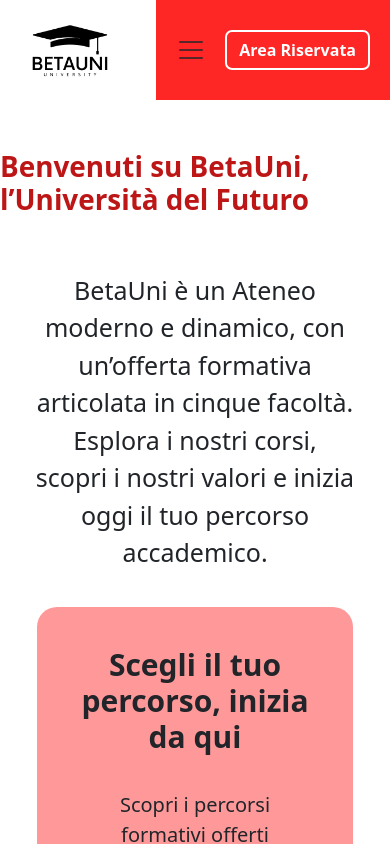
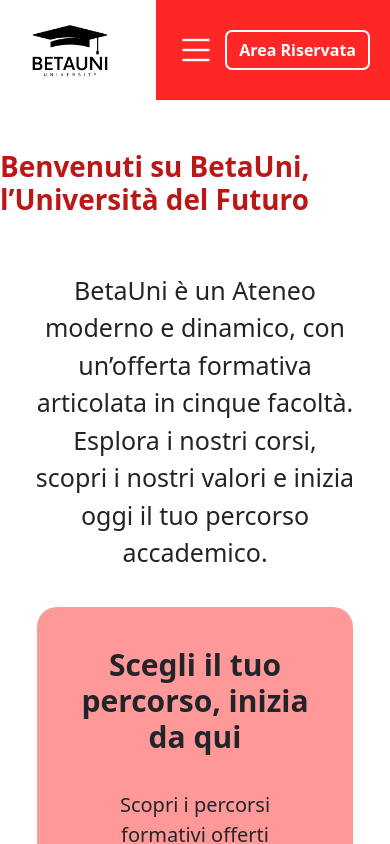
Before and after one commit to GiuliaAbate/BetaUniFE, an Angular app: page /homepage in a window 390 px wide. Shown: the top 844 px of the page. Built offline with nearby package versions, Linux system fonts and the light colour scheme.

Commit message:
hamburger menu

```diff
--- a/src/app/features/navbar/navbar.component.css
+++ b/src/app/features/navbar/navbar.component.css
@@ -91,6 +91,86 @@
   font-size: 20px;
 }
 
+/* Hamburger menu */
+@media (max-width: 991px) {
+
+  .toggler i{
+    font-size: 40px;
+  }
+
+  /* Navbar menu diventa colonna ma senza spostare user-actions */
+  .navbar-menu {
+    flex-direction: row;
+    align-items: center;
+    justify-content: space-between;
+    position: relative;
+    width: 100%;
+  }
+
+  /* Collapse: menu verticale posizionato assolutamente sotto hamburger */
+  .navbar-collapse {
+    position: absolute;
+    top: 100%;
+    left: 0;
+    right: auto;
+    background-color: var(--primary-color);
+    width: 200px;
+    border-radius: 0 0 8px 8px;
+    border: 2px solid var(--base);
+    box-shadow: 0 4px 8px rgb(0 0 0 / 0.15);
+    display: none; /* nascosto di default */
+    flex-direction: column;
+    padding: 10px 0;
+    z-index: 1050;
+  }
+
+  /* Quando il menu è aperto (collapse.show), mostra */
+  .navbar-collapse.show {
+    display: flex;
+  }
+
+  /* Voci menu verticali */
+  .navbar-nav {
+    flex-direction: column;
+    gap: 0;
+    margin: 0;
+    padding: 0;
+  }
+
+  .nav-item {
+    padding: 8px 20px;
+  }
+
+  .nav-link {
+    font-size: 18px;
+  }
+
+  /* Hover con bordo inferiore rimosso, colore di sfondo */
+  .nav-item:hover {
+    border-bottom: none;
+    background-color: var(--secondary-color);
+  }
+
+  /* Pulsanti login/profilo: fissi a destra senza spostarsi */
+  .user-actions {
+    position: static;
+    margin-left: auto;
+    display: flex;
+    gap: 10px;
+    align-items: center;
+  }
+
+  /* Hamburger button sopra gli altri elementi */
+  .navbar-toggler {
+    z-index: 1060;
+  }
+
+  /* Logo rimane visibile */
+  .logo-container {
+    z-index: 1051;
+  }
+}
+
 /* SearchBar */
 /* .search-bar {
   position: relative;
--- a/src/app/features/navbar/navbar.component.html
+++ b/src/app/features/navbar/navbar.component.html
@@ -14,9 +14,9 @@
 
                 <!-- Hamburger -->
                 <button class="navbar-toggler" type="button" data-bs-toggle="collapse"
-                    data-bs-target="#navbarSupportedContent" aria-controls="navbarSupportedContent"
+                    data-bs-target="#navbarNav" aria-controls="navbarNav"
                     aria-expanded="false" aria-label="Toggle navigation">
-                    <span class="navbar-toggler-icon"></span>
+                    <span class="toggler"><i class="bi bi-list"></i></span>
                 </button>
 
                 <!-- Menu -->
```
